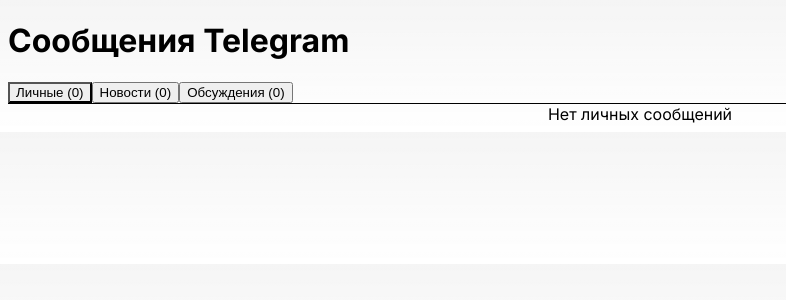
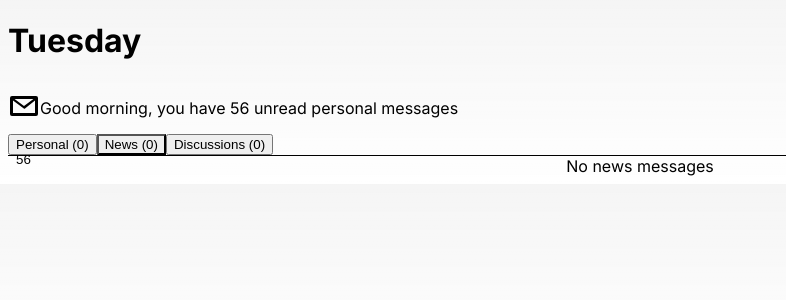
Before and after one commit to 2vlad/telegram-message-organizer, a Next.js app: page /messages in a window 1280 px wide. Shown: the top 300 px of the page, without its empty margins (0-786 px from the left). Built offline with nearby package versions, Linux system fonts and the light colour scheme.

Commit message:
Обновление страницы сообщений для использования баннера с уведомлением

```diff
--- a/src/app/messages/page.tsx
+++ b/src/app/messages/page.tsx
@@ -4,7 +4,7 @@
 import { Message } from 'telegram/tl/types';
 import { MessageStorageService, ChatType } from '@/lib/messageStorage';
 import { toast } from 'react-hot-toast';
-import UnreadMessagesNotification from '@/components/UnreadMessagesNotification';
+import UnreadMessagesBanner from '@/components/UnreadMessagesBanner';
 
 // Инициализация сервиса хранения сообщений
 const messageStorage = new MessageStorageService();
@@ -20,11 +20,21 @@
     discussion: []
   });
   const [loading, setLoading] = useState<boolean>(true);
-  const [activeTab, setActiveTab] = useState<'personal' | 'news' | 'discussion'>('personal');
+  const [activeTab, setActiveTab] = useState<'personal' | 'news' | 'discussion'>('news');
   const [unreadPersonalCount, setUnreadPersonalCount] = useState<number>(0);
-  const [showNotification, setShowNotification] = useState<boolean>(false);
+  const [greeting, setGreeting] = useState<string>('Good morning');
 
   useEffect(() => {
+    // Определение приветствия в зависимости от времени суток
+    const hour = new Date().getHours();
+    if (hour >= 5 && hour < 12) {
+      setGreeting('Good morning');
+    } else if (hour >= 12 && hour < 18) {
+      setGreeting('Good afternoon');
+    } else {
+      setGreeting('Good evening');
+    }
+
     // Имитация загрузки сообщений из Telegram API
     const fetchMessages = async () => {
       try {
@@ -58,14 +68,8 @@
 
         setMessages(verifiedMessages);
 
-        // Имитация непрочитанных личных сообщений
-        const unreadCount = Math.floor(Math.random() * 5) + 1; // Случайное число от 1 до 5
-        setUnreadPersonalCount(unreadCount);
-
-        // Показываем уведомление через небольшую задержку
-        setTimeout(() => {
-          setShowNotification(true);
-        }, 2000);
+        // Имитация непрочитанных личных сообщений (для демонстрации используем 56, как на скриншоте)
+        setUnreadPersonalCount(56);
       } catch (error) {
         console.error('Error fetching messages:', error);
         toast.error('Ошибка при загрузке сообщений');
@@ -88,10 +92,9 @@
     ] as unknown as Message[];
   };
 
-  // Обработчик клика по уведомлению
-  const handleNotificationClick = () => {
+  // Обработчик клика по баннеру
+  const handleBannerClick = () => {
     setActiveTab('personal');
-    setShowNotification(false);
     toast.success('Переход к личным сообщениям');
   };
 
@@ -109,7 +112,14 @@
 
   return (
     <div className="container mx-auto p-4">
-      <h1 className="text-2xl font-bold mb-6">Сообщения Telegram</h1>
+      {/* Баннер с уведомлением о непрочитанных сообщениях */}
+      {unreadPersonalCount > 0 && activeTab !== 'personal' && (
+        <UnreadMessagesBanner
+          count={unreadPersonalCount}
+          greeting={greeting}
+          onClick={handleBannerClick}
+        />
+      )}
 
       {/* Табы для переключения категорий */}
       <div className="flex border-b mb-4">
@@ -117,10 +127,10 @@
           className={`py-2 px-4 relative ${activeTab === 'personal' ? 'border-b-2 border-blue-500 text-blue-500' : 'text-gray-500'}`}
           onClick={() => setActiveTab('personal')}
         >
-          Личные ({messages.personal.length})
+          Personal ({messages.personal.length})
           {unreadPersonalCount > 0 && activeTab !== 'personal' && (
             <span className="absolute top-0 right-0 bg-red-500 text-white text-xs font-bold rounded-full w-5 h-5 flex items-center justify-center">
-              {unreadPersonalCount}
+              {unreadPersonalCount > 99 ? '99+' : unreadPersonalCount}
             </span>
           )}
         </button>
@@ -128,13 +138,13 @@
           className={`py-2 px-4 ${activeTab === 'news' ? 'border-b-2 border-blue-500 text-blue-500' : 'text-gray-500'}`}
           onClick={() => setActiveTab('news')}
         >
-          Новости ({messages.news.length})
+          News ({messages.news.length})
         </button>
         <button
           className={`py-2 px-4 ${activeTab === 'discussion' ? 'border-b-2 border-blue-500 text-blue-500' : 'text-gray-500'}`}
           onClick={() => setActiveTab('discussion')}
         >
-          Обсуждения ({messages.discussion.length})
+          Discussions ({messages.discussion.length})
         </button>
       </div>
 
@@ -151,7 +161,7 @@
                 {messages.personal.length > 0 ? (
                   messages.personal.map(renderMessage)
                 ) : (
-                  <div className="text-center text-gray-500 py-8">Нет личных сообщений</div>
+                  <div className="text-center text-gray-500 py-8">No personal messages</div>
                 )}
               </div>
             )}
@@ -161,7 +171,7 @@
                 {messages.news.length > 0 ? (
                   messages.news.map(renderMessage)
                 ) : (
-                  <div className="text-center text-gray-500 py-8">Нет новостных сообщений</div>
+                  <div className="text-center text-gray-500 py-8">No news messages</div>
                 )}
               </div>
             )}
@@ -171,21 +181,13 @@
                 {messages.discussion.length > 0 ? (
                   messages.discussion.map(renderMessage)
                 ) : (
-                  <div className="text-center text-gray-500 py-8">Нет сообщений из обсуждений</div>
+                  <div className="text-center text-gray-500 py-8">No discussion messages</div>
                 )}
               </div>
             )}
           </div>
         )}
       </div>
-
-      {/* Уведомление о непрочитанных сообщениях */}
-      {showNotification && unreadPersonalCount > 0 && activeTab !== 'personal' && (
-        <UnreadMessagesNotification
-          count={unreadPersonalCount}
-          onClick={handleNotificationClick}
-        />
-      )}
     </div>
   );
 }
```
